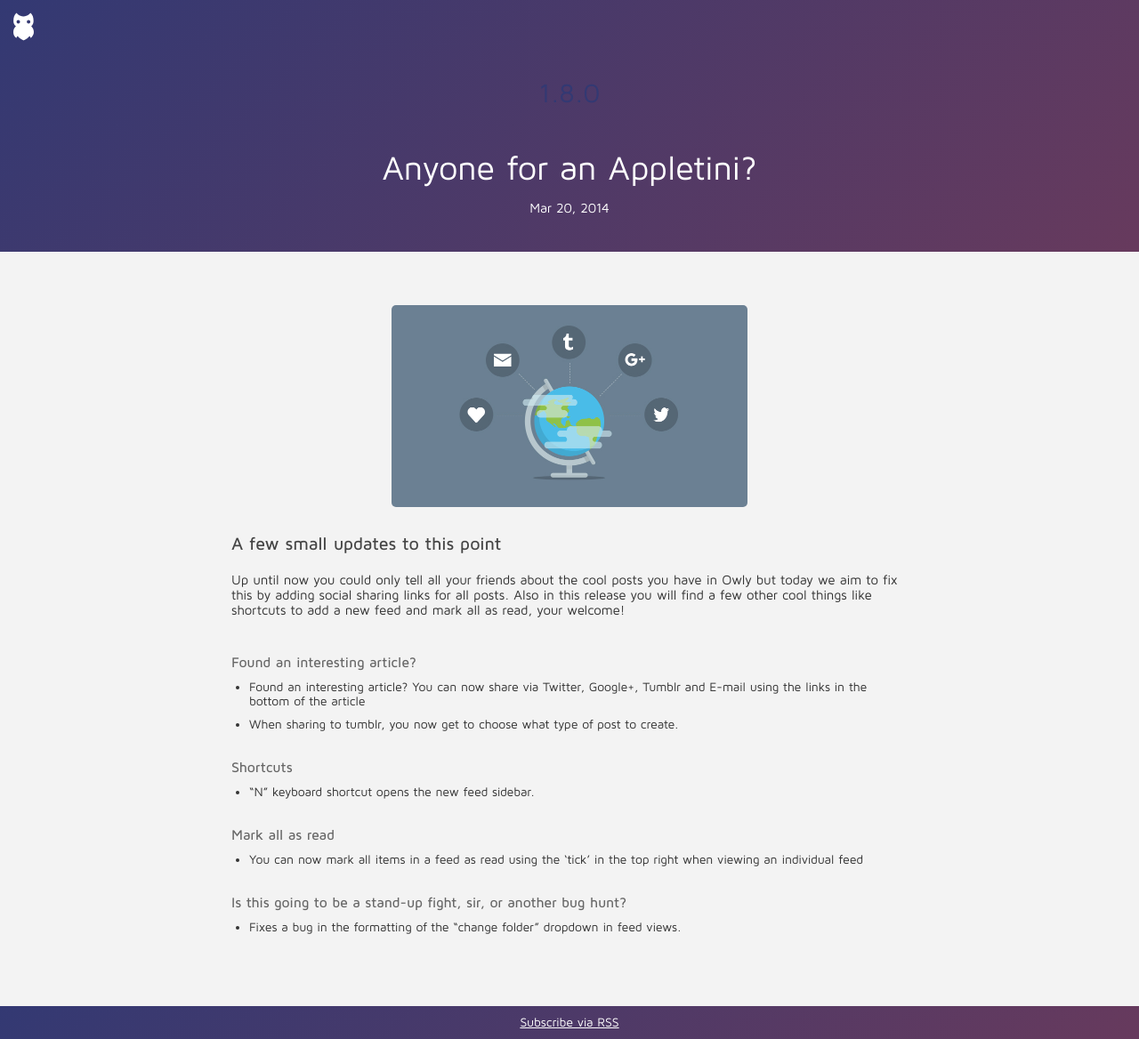
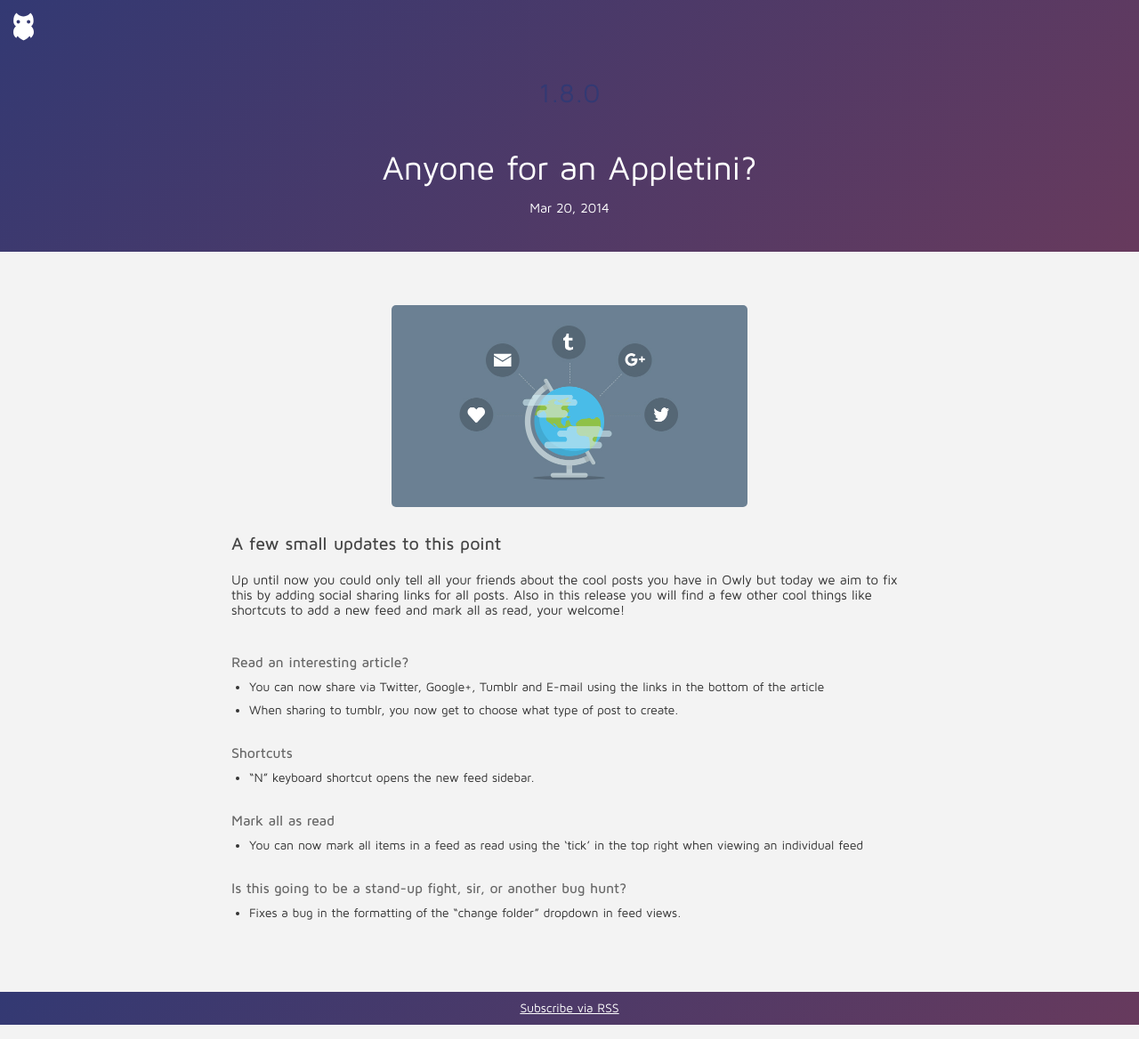
Before and after one commit to OwlyStuff/owlystuff.github.io, a Jekyll site: the page built from _posts/2014-03-20-release-1-8-0.markdown, in a window 1280 px wide. Shown: the whole page at 89% size. Built offline with Jekyll 4.4.1, drawn with Linux system fonts in a browser that asks for light colours.

Commit message:
Update 2014-03-20-release-1-8-0.markdown

```diff
--- a/_posts/2014-03-20-release-1-8-0.markdown
+++ b/_posts/2014-03-20-release-1-8-0.markdown
@@ -13,9 +13,9 @@
 
 Up until now you could only tell all your friends about the cool posts you have in Owly but today we aim to fix this by adding social sharing links for all posts. Also in this release you will find a few other cool things like shortcuts to add a new feed and mark all as read, your welcome!
 
-### Found an interesting article?
+### Read an interesting article?
 
- * Found an interesting article? You can now share via Twitter, Google+, Tumblr and E-mail using the links in the bottom of the article
+ * You can now share via Twitter, Google+, Tumblr and E-mail using the links in the bottom of the article
  * When sharing to tumblr, you now get to choose what type of post to create.
 
 ### Shortcuts
```
